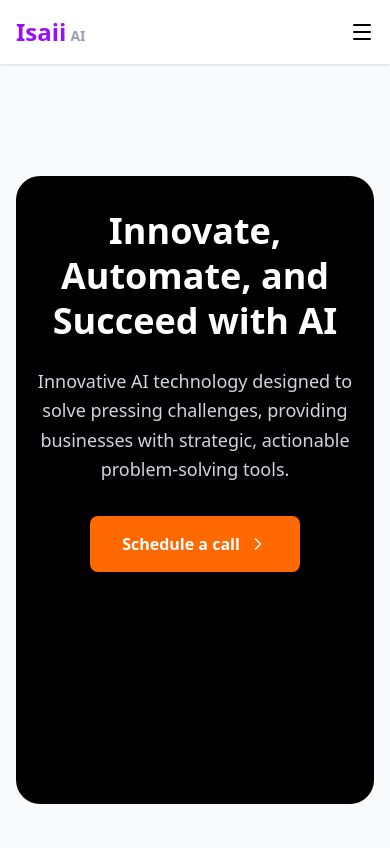
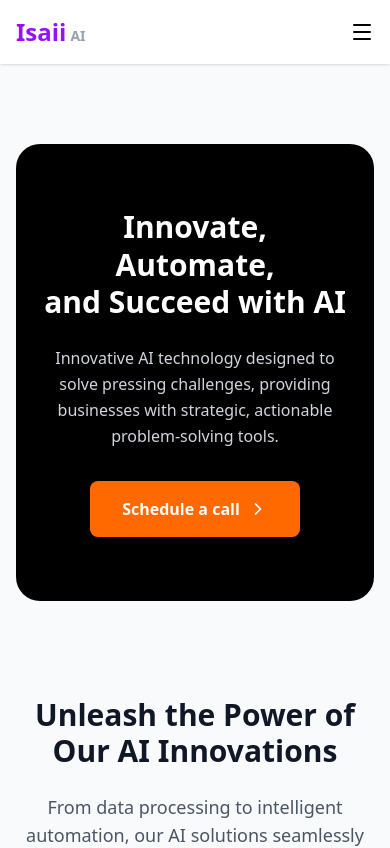
Before and after one commit to Sridharn97/Isaii-ai-Task, a React (Vite) app in the folder Task/: page / in a window 390 px wide. Shown: the top 848 px of the page. Built offline with nearby package versions, Linux system fonts and the light colour scheme.

Commit message:
responsive

```diff
--- a/Task/src/App.jsx
+++ b/Task/src/App.jsx
@@ -46,7 +46,7 @@ const App = () => {
         }
       });
       window.dispatchEvent(new Event('scroll'));
-    }, 150); // Wait a bit longer for DOM update
+    }, 300); // Increased timeout for DOM update
     return () => clearTimeout(timeout);
   }, [currentPage]);
 
@@ -510,55 +510,31 @@ const App = () => {
 
   const HomePage = () => (
     <div>
-      {/* Hero Section - Innovate, Automate, and Succeed with AI */}
-      <section className="bg-gray-50 py-16 lg:py-24 reveal-up opacity-0 translate-y-12 transition-all duration-700">
+      {/* --- Hero Section - Innovate, Automate, and Succeed with AI --- */}
+      <section className="bg-gray-50 py-8 lg:py-16 reveal-up opacity-0 translate-y-12 transition-all duration-700">
         <div className="max-w-7xl mx-auto px-4 sm:px-6 lg:px-8">
           <div
-            className="bg-black rounded-3xl relative overflow-hidden flex flex-col lg:flex-row"
+            className="bg-black rounded-3xl relative overflow-hidden flex flex-col items-center justify-center w-full"
             style={{
+              minHeight: '340px', // Reduced height for mobile
+              maxWidth: '500px',  // Responsive max width
+              margin: '0 auto',
               padding: '2rem 1rem',
-              minHeight: '500px',
-              width: '100%',
             }}
           >
             {/* Left: Text Content */}
-            <div className="relative z-10 flex-1 flex flex-col justify-center items-center lg:items-start lg:pl-8">
-              <h1 className="text-4xl lg:text-6xl font-bold text-white mb-6 leading-tight text-center lg:text-left">
-                Innovate, Automate,
+            <div className="relative z-10 w-full flex flex-col justify-center items-center px-2 py-8">
+              <h1 className="text-3xl md:text-5xl font-bold text-white mb-6 leading-tight text-center">
+                Innovate, Automate,<br />
                 and Succeed with AI
-                <br />
               </h1>
-              <p className="text-gray-300 text-lg lg:text-xl mb-8 leading-relaxed text-center lg:text-left max-w-xl">
-                Innovative AI technology designed to solve pressing challenges,
-                providing businesses with strategic, actionable problem-solving
-                tools.
+              <p className="text-gray-300 text-base md:text-lg mb-8 leading-relaxed text-center max-w-md">
+                Innovative AI technology designed to solve pressing challenges, providing businesses with strategic, actionable problem-solving tools.
               </p>
-              <button className="bg-orange-500 text-white px-8 py-4 rounded-lg font-semibold flex items-center transition-colors">
+              <button className="bg-orange-500 text-white px-8 py-4 rounded-lg font-semibold flex items-center">
                 Schedule a call
                 <ChevronRight className="ml-2" size={20} />
               </button>
-            </div>
-            {/* Right: Floating Images */}
-            <div className="relative flex-1 flex items-center justify-center min-h-[200px]">
-              {/* Show all three images on large screens */}
-              <img
-                src="https://framerusercontent.com/images/Es0UNVEZFUO6pTmc3NI38eovew.png?scale-down-to=512"
-                alt="AI Shape 1"
-                className="absolute top-0 right-8 w-36 h-36 object-cover rounded-full shadow-lg animate-float-slow hidden sm:block"
-                style={{ animationDelay: '0s' }}
-              />
-              <img
-                src="https://framerusercontent.com/images/LFAxsa4CpX7e4qBI72ijOV2sHg.png?scale-down-to=512"
-                alt="AI Shape 3"
-                className="absolute top-1/2 right-0 w-28 h-28 object-cover rounded-full shadow-lg animate-float-fast hidden md:block"
-                style={{ animationDelay: '1s', transform: 'translateY(-50%)' }}
-              />
-              <img
-                src="https://framerusercontent.com/images/Tq3lgO9Qy66CFuDaYW99KQ5xoLM.png?scale-down-to=512"
-                alt="AI Shape 2"
-                className="absolute bottom-8 right-24 w-32 h-32 object-cover rounded-full shadow-lg animate-float-medium hidden lg:block"
-                style={{ animationDelay: '0.5s' }}
-              />
             </div>
           </div>
         </div>
```
